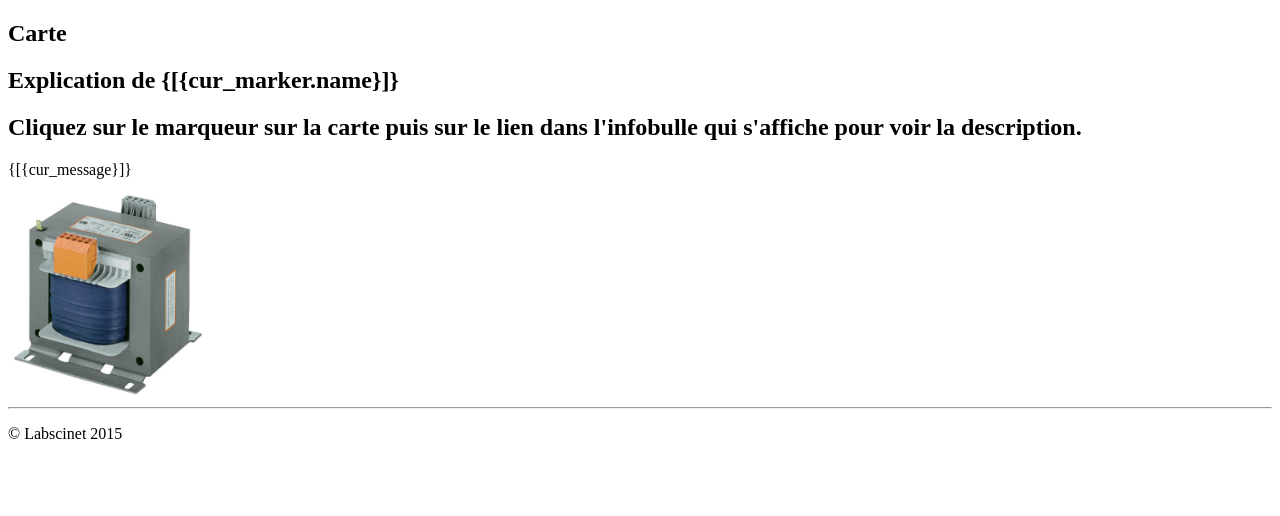
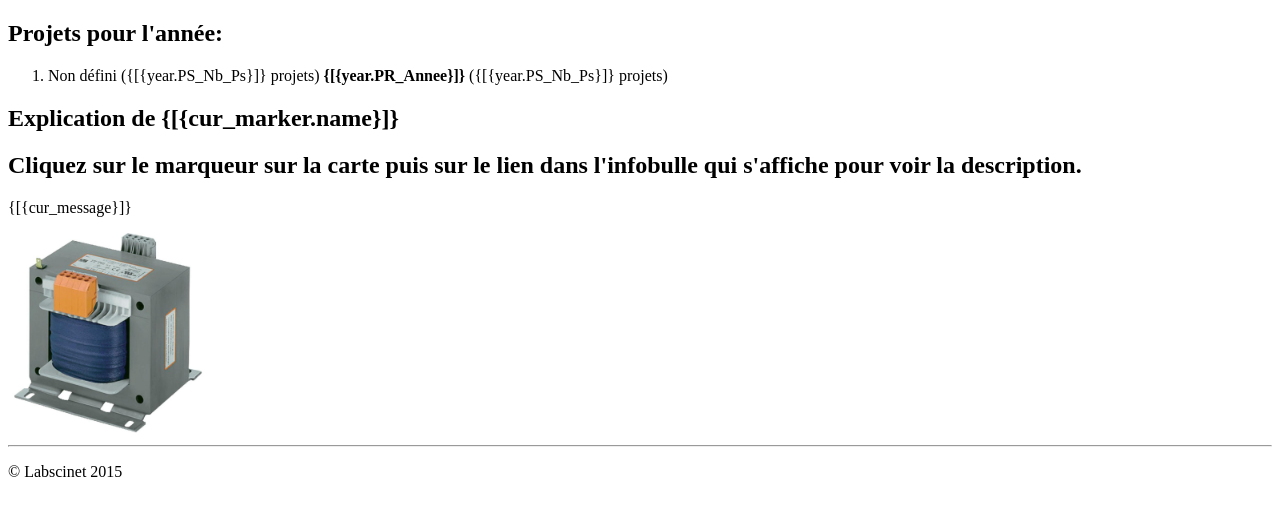
Before and after one commit to filipnovotny/psmap, a PHP site: template application/views/map.twig in a window 1280 px wide. Shown: the part 99-615 px from the top of the page. Run offline with PHP 8.4, Linux system fonts and the light colour scheme; the template is opened without the code that fills it: most values are stand-ins (such as "Sample title", 1, 10 or a date in 2020); some libraries are stand-ins or nearby versions.

Commit message:
Added selection by year
Selection by year with lib nya-bootstrap-select

```diff
--- a/application/controllers/Ps.php
+++ b/application/controllers/Ps.php
@@ -31,8 +31,8 @@ class Ps extends REST_Controller
         $this->response($this->pss_model->get_by_year($year));
     }
 
-    public function index_post()
+    public function years_get()
     {
-        // Create a new book
+        $this->response($this->pss_model->get_years_with_counts());
     }
 }
--- a/application/views/base.twig
+++ b/application/views/base.twig
@@ -23,7 +23,6 @@
     <link href="{{STATIC_URL}}dist/bootstrap/css/bootstrap.min.css" rel="stylesheet">
     <link href="{{STATIC_URL}}dist/openlayers/ol.css" rel="stylesheet">
     <link href="{{STATIC_URL}}dist/ol3-popup/ol3-popup.css" rel="stylesheet">
-    <link href="{{STATIC_URL}}dist/angular-openlayers-directive/angular-openlayers-directive.css" rel="stylesheet">
 
     <!-- Custom styles for this template -->
     <link href="{{STATIC_URL}}map.css" rel="stylesheet">
@@ -38,10 +37,8 @@
   </head>
 {% endblock %}
 {% block body %}
-  <body>
     {% block navbar %}
     <nav class="navbar navbar-inverse navbar-fixed-top">
-        <div class="container">
             <div class="navbar-header">
                 <button type="button" class="navbar-toggle collapsed" data-toggle="collapse" data-target="#navbar" aria-expanded="false" aria-controls="navbar">
                     {% block navbar_icons %}
@@ -65,40 +62,10 @@
     </nav>
     {% endblock %}
     {% block supercontainer %}
-    <div class="container" ng-app="{% block ng_app_name %}standalonemap{% endblock %}" >
         {% block container %}
-        <div class="row" ng-controller="defaultcontroller">
-            <div class="col-md-8">
-                <h2>Carte</h2>
-                <openlayers lat="48.8567" lon="2.3508" zoom="5" height="400" custom-layers="true" ol-defaults="defaults">
-                    <!--declare the tile layer. HERE REPLACE THE SOURCE-URL by something meaningful -->
-                    <ol-layer source-type="OSM" source-url="http://dtserv.labscinet.com/~dt/demo/tiles/{z}/{x}/{y}.png"></ol-layer>
-                    <!--
-                    The important thing here is the ng-repeat="marker in markers" which is a angularJS macro which says: replicate the whiole ol-marker
-                    html tag as many times as there are elements in the markers array (in the demo.js file)
-                     -->
-                    <ol-marker ng-repeat="marker in markers" ol-marker-properties="marker">
-                        <div class="glyphicon glyphicon-remove" ng-click="close_marker(marker)"></div>
-                        <div ng-bind-html="marker.label.details"></div>
-                        En savoir plus sur <a href="#" ng-click='select_marker(marker)'>le centre EDF de {{marker.name}}</a>
-                    </ol-marker>
-                </openlayers>
-            </div>
-            <div class="col-md-4">
-                <!--Notice the ng-if conditional expression -->
-                <h2 ng-if="cur_marker">Explication de {{cur_marker.name}}</h2>
-                <h2 ng-if="!cur_marker">Cliquez sur le marqueur sur la carte puis sur le lien dans l&#39;infobulle qui s&#39;affiche pour voir la description.</h2>
-
-                <!--This macro says to output the cur_message variable, look at the select_marker function in demo.js -->
-                <p>{{cur_message}}</p>
-                <img ng-if="cur_marker" src="{{STATIC_URL}}img/transfo.jpg" alt="transformateur" height="200" width="200" />
-                <div ng-bind-html="cur_marker.label.details"></div>
-            </div>
-        </div>
         {% endblock %}
         <hr/>
 
-        <footer >
         {% block footer %}
             <p>&copy; {% block copyright_text %}Labscinet 2015{% endblock %}</p>
         {% endblock %}
--- a/application/views/map.twig
+++ b/application/views/map.twig
@@ -13,10 +13,28 @@
 {% block ng_app_name %}standalonemap{% endblock %}
 
 {% block container %}
-        <div class="row" ng-controller="defaultcontroller">
+    <div class="row">
         <div class="col-md-8">
-                <h2>Carte</h2>
-                <openlayers lat="48.8567" lon="2.3508" zoom="5" height="400" custom-layers="true" ol-defaults="defaults">
+
+            <h2 class="floatleft correctmargins">Projets pour l&#39;ann&eacute;e: </h2>
+
+            <div class="panel-body floatleft">
+                <ol id="track_by_examples" class="nya-bs-select" ng-model="year_selected" title="Toutes les ann&eacute;es">
+                    <li nya-bs-option="year in json_years track by year.PR_Annee" ng-switch="year.PR_Annee">
+                        <a ng-switch-when="0">
+                            Non d&eacute;fini ({[{year.PS_Nb_Ps}]} projets)
+                        </a>
+                        <a ng-switch-default="0">
+                            <strong>{[{year.PR_Annee}]}</strong> ({[{year.PS_Nb_Ps}]} projets)
+                        </a>
+                    </li>
+                </ol>
+            </div>
+            </div>
+    </div>
+    <div class="row">
+        <div class="col-md-8">
+            <openlayers lat="48.8567" lon="2.3508" zoom="5" custom-layers="true" ol-defaults="defaults">
                 <!--declare the tile layer. HERE REPLACE THE SOURCE-URL by something meaningful -->
                 <ol-layer ol-layer-properties="tiles"></ol-layer>
                 <ol-layer ol-layer-properties="markers"></ol-layer>
@@ -39,14 +57,20 @@
 
 
 {% block inclusions_js_3rdparty %}
+<script src="{{STATIC_URL}}dist/underscore/underscore-min.js"></script>
 <script src="{{STATIC_URL}}dist/jquery/jquery-1.11.2.min.js"></script>
 <script src="{{STATIC_URL}}dist/angular/angular.min.js"></script>
 <script src="{{STATIC_URL}}dist/angular/angular-sanitize.min.js"></script>
 <script src="{{STATIC_URL}}dist/bootstrap/js/bootstrap.min.js"></script>
 <script src="{{STATIC_URL}}dist/openlayers/ol.js"></script>
 <script src="{{STATIC_URL}}dist/ol3-popup/ol3-popup.js"></script>
+<script src="{{STATIC_URL}}dist/underscore.string/underscore.string.min.js"></script>
+
 <script src="{{STATIC_URL}}dist/angular-openlayers-directive/angular-openlayers-directive.js"></script>
-<script src="{{STATIC_URL}}dist/underscore.string/underscore.string.min.js"></script>
+
+
+<script src="{{STATIC_URL}}dist/nya-bootstrap-select/nya-bs-select.js"></script>
+
 {% endblock %}
 {% block inclusions_js_custom %}
 <script src="{{STATIC_URL}}map.js"></script>
```
Also changed, not shown: application/libraries/Format.php (+7 -7 lines), application/models/Pss_model.php (+12 -1 lines), static/map.css (+9 -0 lines), static/map.js (+26 -2 lines). Lines whose indentation alone changed are shown as unchanged.
